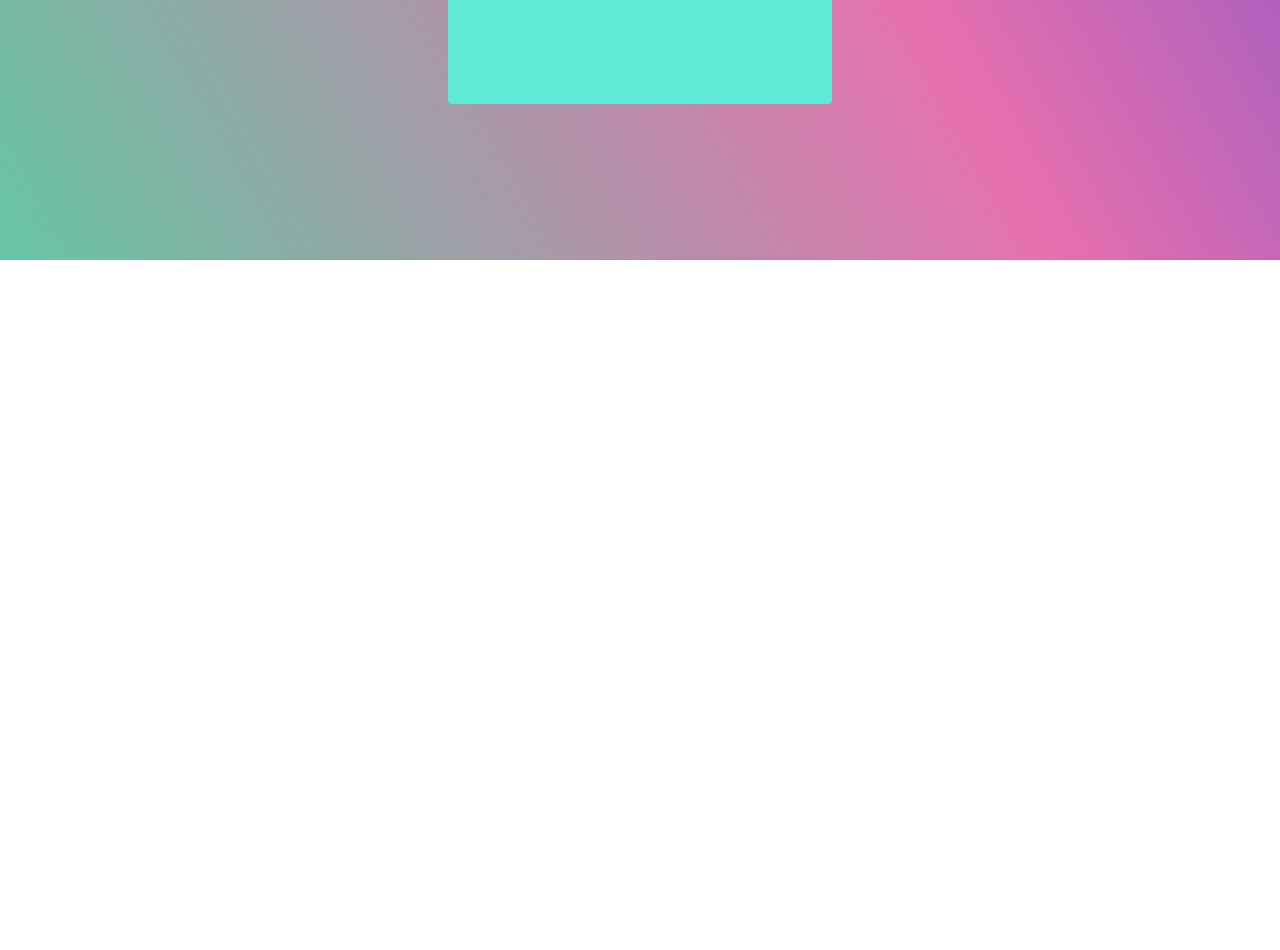
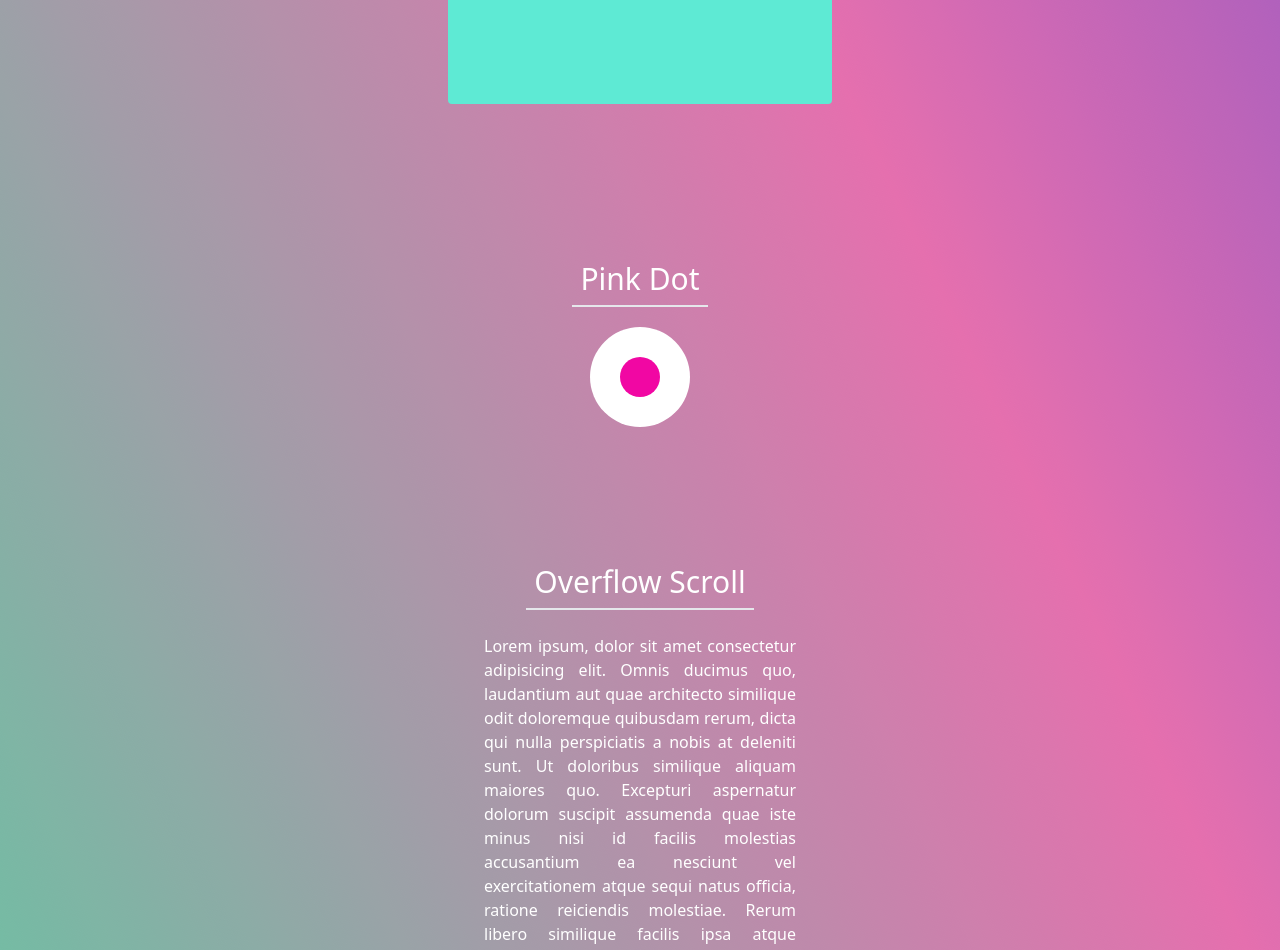
Before and after one commit to mohammad-naimur-rahman/framer-motion-walkthrough, a React (Vite) app: page /layout in a window 1280 px wide. Shown: the part 540-1490 px from the top of the page. Before the commit the page ends 800 px from the top, so only its background shows below. Built offline with nearby package versions, Linux system fonts and the light colour scheme; a web font is replaced by a local one.

Commit message:
added example for layout page

```diff
--- a/package.json
+++ b/package.json
@@ -13,6 +13,7 @@
     "react": "^18.2.0",
     "react-dom": "^18.2.0",
     "react-router-dom": "^6.4.2",
+    "resize-observer-polyfill": "^1.5.1",
     "sass": "^1.55.0"
   },
   "devDependencies": {
--- /dev/null
+++ b/src/components/pages/Layout/OverflowScroll.jsx
@@ -0,0 +1,52 @@
+import React from 'react'
+import Heading from '../../shared/Lib/Heading'
+import { motion } from 'framer-motion'
+
+const OverflowScroll = () => {
+  return (
+    <>
+      <Heading>Overflow Scroll</Heading>
+      <motion.div layoutScroll className='w-80 h-80 overflow-y-scroll mx-auto text-justify p-1'>
+        <p>
+          Lorem ipsum, dolor sit amet consectetur adipisicing elit. Omnis ducimus quo, laudantium aut quae architecto
+          similique odit doloremque quibusdam rerum, dicta qui nulla perspiciatis a nobis at deleniti sunt. Ut doloribus
+          similique aliquam maiores quo. Excepturi aspernatur dolorum suscipit assumenda quae iste minus nisi id facilis
+          molestias accusantium ea nesciunt vel exercitationem atque sequi natus officia, ratione reiciendis molestiae.
+          Rerum libero similique facilis ipsa atque molestias fugit asperiores tenetur nemo. Quaerat rerum animi
+          perspiciatis velit amet doloremque cumque labore odit nihil consequuntur dolorum ratione magnam, voluptatibus
+          libero accusantium quam eos iure optio sint autem, cum vero! Dolore aperiam rerum voluptates alias quod dolor
+          unde nulla doloribus! Vel, officia labore placeat nulla porro ratione minus non voluptatem, inventore quam
+          minima! Amet consequatur dicta quaerat nobis minima, nihil rerum adipisci! Ipsam, adipisci quia, beatae
+          mollitia laudantium laboriosam nam rem omnis veritatis esse repellat alias quam, temporibus odio voluptatum ab
+          maxime optio animi. Ullam delectus, esse laudantium natus tenetur ab! Modi natus nam nesciunt dolore corrupti
+          cum! Asperiores minima nobis architecto nemo amet, temporibus ut neque quos repellendus esse qui distinctio
+          incidunt, in placeat enim! Iusto repellat eveniet exercitationem reprehenderit autem nemo eligendi aspernatur
+          pariatur itaque illum! Fugit accusamus quidem nam quaerat magnam, consectetur suscipit cumque cupiditate odio
+          iusto minus quas nostrum ea maiores, ipsam eligendi, veniam assumenda nesciunt sed optio! Facilis, voluptates
+          id non recusandae dicta eveniet eligendi possimus? Reprehenderit architecto ducimus dolore a totam quibusdam
+          libero nihil, odit aliquam tenetur. Fuga autem, porro, obcaecati similique non voluptatem alias quae sunt
+          iusto illo excepturi. Sunt illo repellat qui eum libero quod fuga. Nulla ipsam autem, beatae deserunt quia
+          odio possimus minima repudiandae assumenda atque fugit voluptatibus molestias optio, incidunt nisi!
+          Perspiciatis magni voluptatibus architecto cupiditate excepturi eius eos dolorem a fuga quo repellat tempora
+          odio accusamus aut sequi facere, similique temporibus illo, fugit minima quisquam, deleniti nulla ipsa. Hic
+          animi in laudantium nemo vitae. Veritatis quas asperiores eveniet reprehenderit adipisci rerum dignissimos
+          quaerat fugiat tempore. Sequi possimus quis eos ipsa, debitis iure! Quis, libero amet at, cum doloremque ea
+          quidem veritatis, nisi quaerat unde accusantium sapiente et repellat voluptates? Deleniti in nobis officiis
+          sequi. Fugit harum incidunt, quis totam aperiam fugiat itaque necessitatibus recusandae commodi et quasi
+          natus, facilis officiis officia repudiandae eveniet! Ex officia sit iste quia harum a, culpa reprehenderit
+          delectus rem? Ratione consequatur deserunt omnis vitae corporis ipsam tempora fugit praesentium eum.
+          Laboriosam nulla quis labore voluptate alias quae. Quidem ut quo eius tempore, porro sapiente assumenda
+          eligendi corporis veritatis ipsam necessitatibus, nobis repellat. Voluptate necessitatibus eos sit. Fugiat id
+          quas praesentium doloribus cum dolorum illo necessitatibus incidunt optio odio voluptates nobis aliquam autem
+          ad, ipsa blanditiis excepturi debitis quis iste dolores consequuntur iure beatae ratione. Blanditiis tenetur
+          voluptates omnis excepturi porro, consequatur qui sit, numquam enim illo dolorem veritatis. Similique ad
+          impedit autem amet laudantium numquam esse recusandae, sed ipsam nam iusto eveniet maiores inventore molestias
+          necessitatibus perferendis? Earum, distinctio enim provident vitae et ea architecto quo debitis perferendis
+          officiis temporibus reprehenderit facilis. Labore harum necessitatibus unde a.
+        </p>
+      </motion.div>
+    </>
+  )
+}
+
+export default OverflowScroll
--- /dev/null
+++ b/src/components/pages/Layout/PinkDot.jsx
@@ -0,0 +1,26 @@
+import React, { useState } from 'react'
+import { motion } from 'framer-motion'
+import Heading from '../../shared/Lib/Heading'
+
+const PinkDot = () => {
+  const [isOpen, setIsOpen] = useState(false)
+  return (
+    <div className='pink-dot h-[400px] flex flex-col justify-center items-center'>
+      <Heading containerClassName='self-start'>Pink Dot</Heading>
+      <motion.div
+        layout
+        data-isopen={isOpen}
+        initial={{ borderRadius: 50 }}
+        transition={{ duration: 1, ease: 'easeInOut' }}
+        className='parent'
+        onClick={() => setIsOpen(!isOpen)}>
+        <motion.div
+          layout // To fix some animation issue, give layout props in the children too, try commenting this layout and see the difference
+          className='child cursor-pointer'
+        />
+      </motion.div>
+    </div>
+  )
+}
+
+export default PinkDot
--- a/src/components/shared/Lib/Heading.jsx
+++ b/src/components/shared/Lib/Heading.jsx
@@ -1,9 +1,9 @@
 import React from 'react'
 
-const Heading = ({ children }) => {
+const Heading = ({ children, containerClassName = '', className = '' }) => {
   return (
-    <div className='w-full text-center pt-10 mb-5'>
-      <h3 className='pb-2 px-2 border-b-2 inline-block mx-auto text-center text-3xl'>{children}</h3>
+    <div className={`w-full text-center pt-10 mb-5 ${containerClassName}`}>
+      <h3 className={`pb-2 px-2 border-b-2 inline-block mx-auto text-center text-3xl ${className}`}>{children}</h3>
     </div>
   )
 }
--- a/src/main.scss
+++ b/src/main.scss
@@ -77,14 +77,14 @@ h6 {
 .switch {
   width: 160px;
   height: 80px;
-  background-color: rgba(255, 255, 255, 0.3);
+  background-color: rgba(255, 255, 255, 0.4);
   @apply flex items-center justify-start rounded-full p-2 mx-auto mt-3 cursor-pointer;
 
   &[data-ison='true'] {
     @apply justify-end;
 
     .handle {
-      @apply bg-green-500;
+      @apply bg-green-400;
     }
   }
 
@@ -94,3 +94,26 @@ h6 {
     @apply bg-slate-200 rounded-full;
   }
 }
+
+.pink-dot {
+  .parent {
+    background: white;
+    width: 100px;
+    height: 100px;
+    display: flex;
+    justify-content: center;
+    align-items: center;
+  }
+
+  .parent[data-isopen='true'] {
+    width: 400px;
+    height: 200px;
+  }
+
+  .child {
+    width: 40px;
+    height: 40px;
+    background: #f107a3;
+    border-radius: 50%;
+  }
+}
--- a/src/pages/LayoutPage.jsx
+++ b/src/pages/LayoutPage.jsx
@@ -1,12 +1,16 @@
 import React from 'react'
 import Another from '../components/pages/Layout/Another'
 import Flex from '../components/pages/Layout/Flex'
+import OverflowScroll from '../components/pages/Layout/OverflowScroll'
+import PinkDot from '../components/pages/Layout/PinkDot'
 
 const LayoutPage = () => {
   return (
     <div>
       <Flex />
       <Another />
+      <PinkDot />
+      <OverflowScroll />
     </div>
   )
 }
```
Also changed, not shown: 1 other file (tests, documents, lock files or other folders).
